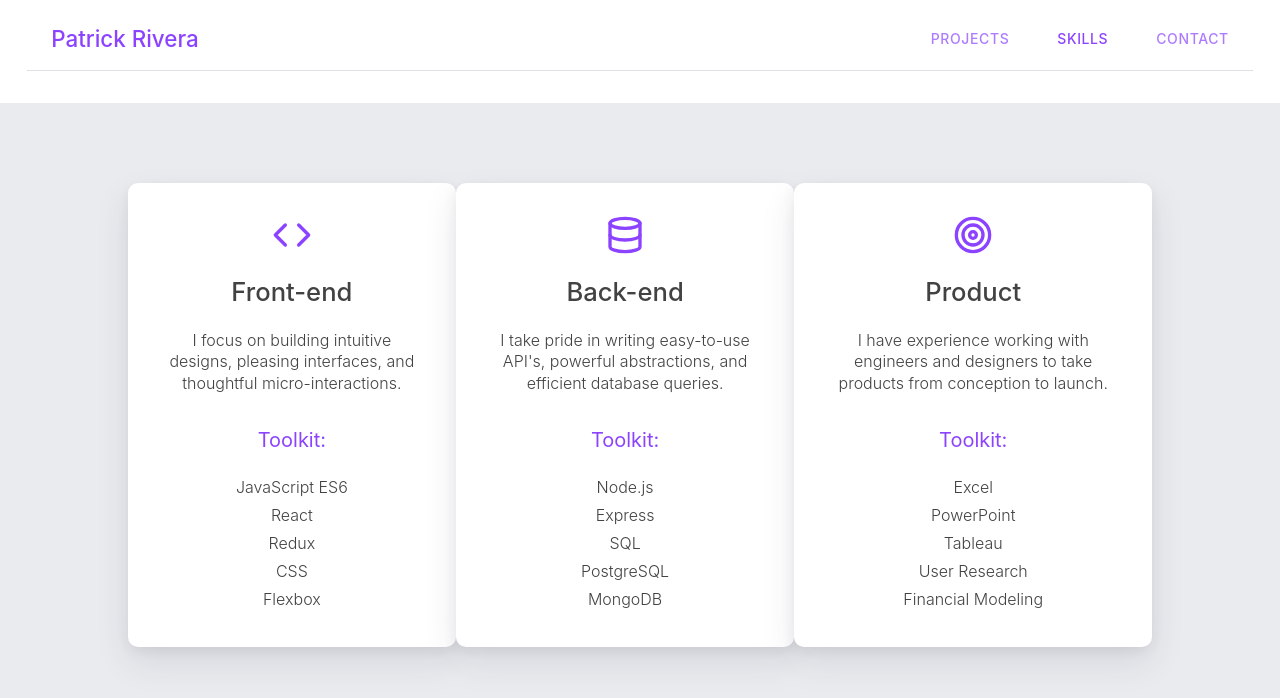
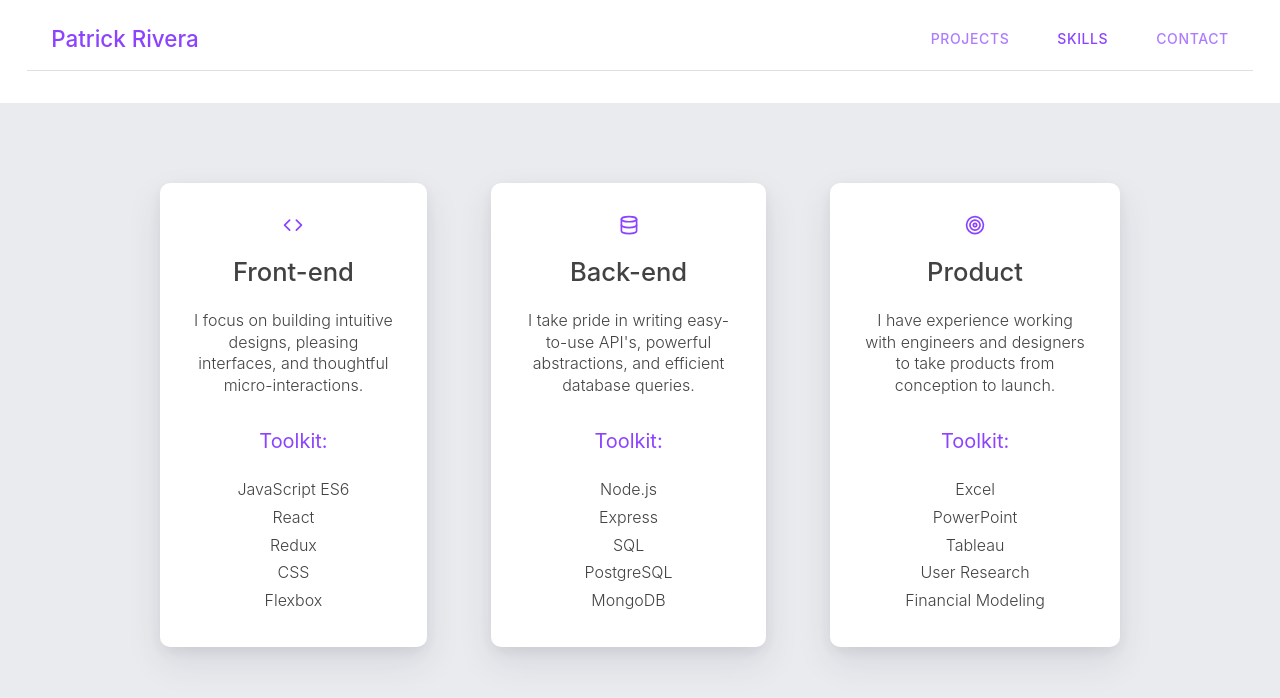
Before and after one commit to patrickxrivera/personal-portfolio, a React (Create React App) app: page /skills in a window 1280 px wide. Shown: the top 698 px of the page. Built offline with nearby package versions, Linux system fonts and the light colour scheme.

Commit message:
fixed contact color

```diff
--- a/src/components/Nav/Nav.js
+++ b/src/components/Nav/Nav.js
@@ -21,7 +21,9 @@
         </Style.Link>
       </Style.TabText>
       <Style.TabText>
-        <Style.LinkTag style={{ textDecoration: 'none' }} href="mailto:patrick.x.rivera@gmail.com">
+        <Style.LinkTag
+          style={{ textDecoration: 'none', color: 'inherit' }}
+          href="mailto:patrick.x.rivera@gmail.com">
           Contact
         </Style.LinkTag>
       </Style.TabText>
--- a/src/components/Skills/SkillsStyles.js
+++ b/src/components/Skills/SkillsStyles.js
@@ -26,14 +26,17 @@
   border-radius: 10px;
   box-shadow: 0 15px 35px rgba(50, 50, 93, 0.1), 0 5px 15px rgba(0, 0, 0, 0.07);
   padding: 2rem;
-  min-width: 200px;
   max-width: 300px;
   height: 400px;
   display: flex;
   flex-direction: column;
   align-items: center;
+  margin: 0 2rem;
 
   ${media.tablet`margin-bottom: 2rem;`};
+
+  ${media.phone`min-width: 200px;`};
+  ${media.phone`padding: 1rem;`};
 `;
 
 export const Title = styled.div`
```
